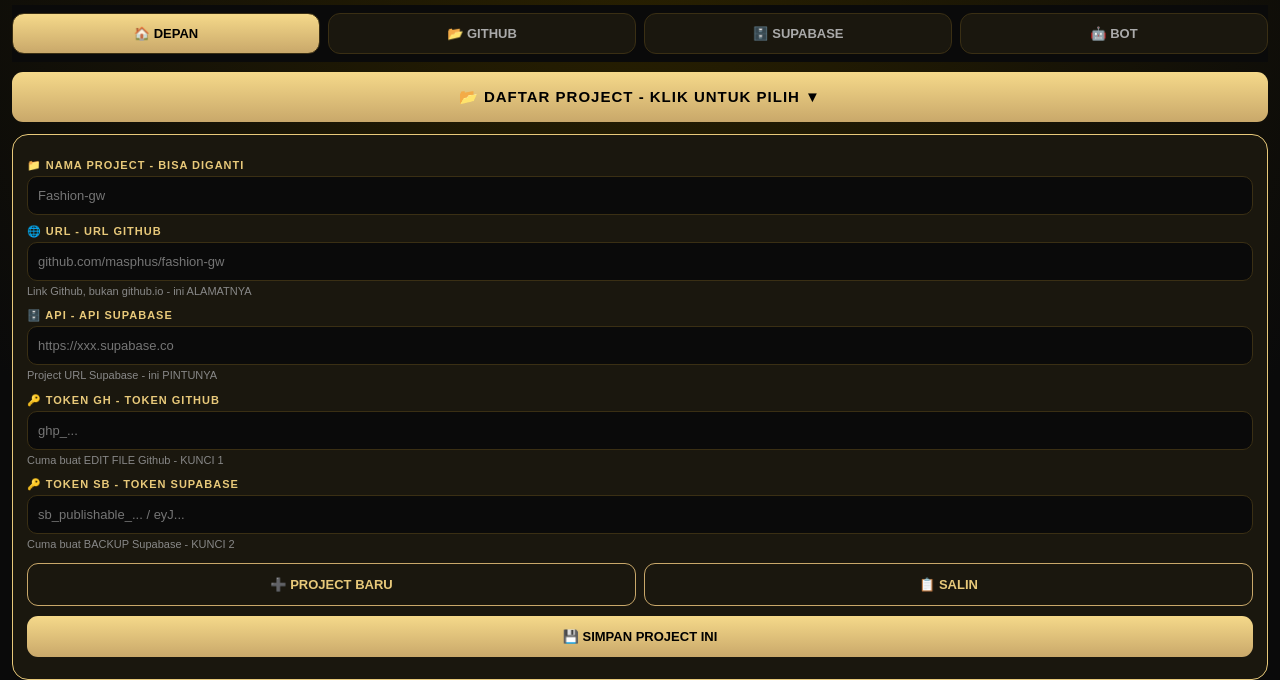
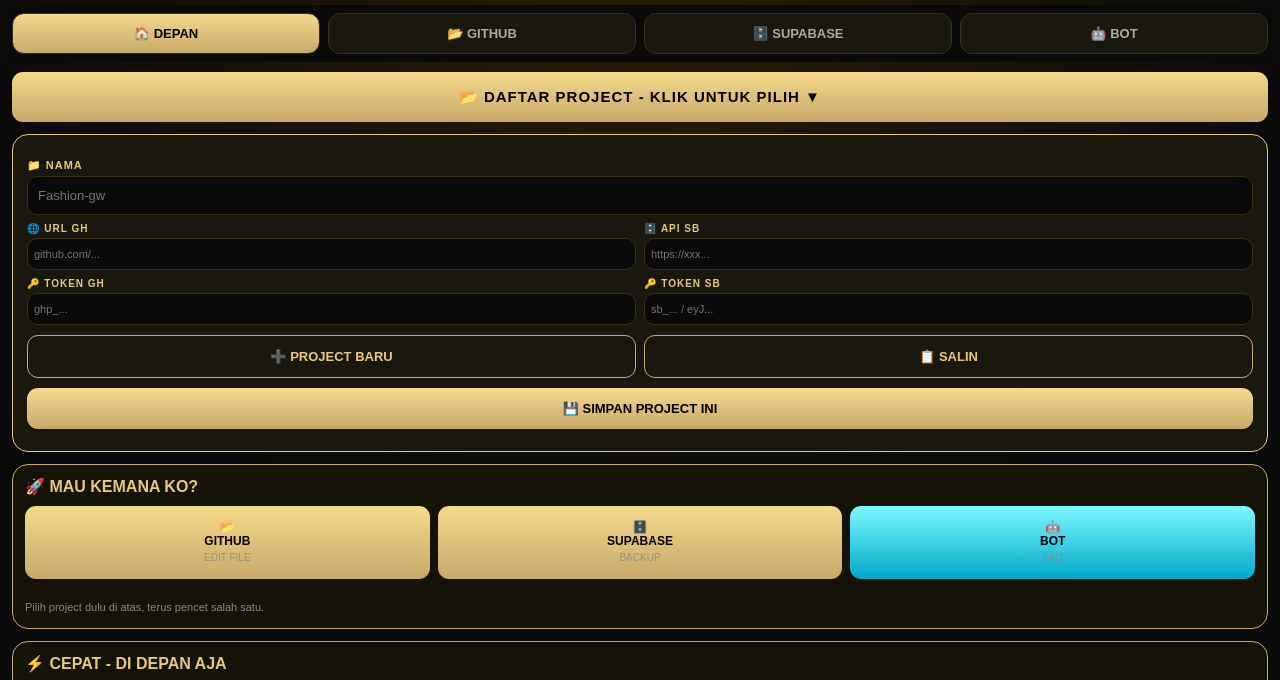
Before and after one commit to masphus/master, a plain HTML site: page index.html in a window 1280 px wide. Shown: the part 80-760 px from the top of the page. Drawn offline with nearby package versions, Linux system fonts and the light colour scheme.

Commit message:
index.html

```diff
--- a/index.html
+++ b/index.html
@@ -10,8 +10,10 @@ h1{text-align:center;font-family:Georgia;font-size:26px;letter-spacing:4px;color
 .card{background:#151207;border:1px solid #C9A86A;border-radius:16px;padding:12px;margin-top:12px}
 .card.bot{border-color:#00E5FF;background:#0a1a20}
 label{display:block;font-size:11px;letter-spacing:1px;color:#E8C97A;margin:10px 0 4px;font-weight:800}
+label.mini{font-size:10px;margin:8px 0 4px;white-space:nowrap;overflow:hidden;text-overflow:ellipsis}
 input{width:100%;background:#0a0a0a;border:1px solid #3a2f14;color:#fff;padding:11px 10px;border-radius:10px;outline:none;font-size:13px}
 input.kecil{font-size:12px;padding:9px 8px;white-space:nowrap;overflow:hidden;text-overflow:ellipsis}
+input.mini{font-size:11px;padding:9px 6px}
 textarea{width:100%;height:320px;background:#000;border:1px solid #3a2f14;color:#7CFC00;padding:10px;border-radius:10px;font-family:monospace;font-size:11px;outline:none}
 textarea.botArea{border-color:#00E5FF;color:#7DF9FF;height:220px}
 button{width:100%;background:linear-gradient(180deg,#F5D98A,#C9A86A);border:none;padding:13px;border-radius:11px;font-weight:900;font-size:13px;margin-top:10px;cursor:pointer;color:#000}
@@ -58,20 +60,16 @@ small{color:#888;font-size:11px;line-height:1.4}
 <div class="row" style="padding:0 4px 4px"><input id="newProj" class="kecil" placeholder="Nama project baru"><button class="sec" style="width:90px" onclick="tambahManual()">+ TAMBAH</button></div>
 </div>
 <div class="card top3">
-<label>📁 NAMA PROJECT - BISA DIGANTI</label>
+<label>📁 NAMA</label>
 <input id="topNama" placeholder="Fashion-gw" autocomplete="off" oninput="simpanSementara()">
-<label>🌐 URL - URL GITHUB</label>
-<input id="topUrl" placeholder="github.com/masphus/fashion-gw" autocomplete="off" oninput="simpanSementara()">
-<small>Link Github, bukan github.io - ini ALAMATNYA</small>
-<label>🗄️ API - API SUPABASE</label>
-<input id="topApi" placeholder="https://xxx.supabase.co" autocomplete="off" oninput="simpanSementara()">
-<small>Project URL Supabase - ini PINTUNYA</small>
-<label>🔑 TOKEN GH - TOKEN GITHUB</label>
-<input id="topTokenGH" placeholder="ghp_..." autocomplete="off" oninput="simpanSementara()">
-<small>Cuma buat EDIT FILE Github - KUNCI 1</small>
-<label>🔑 TOKEN SB - TOKEN SUPABASE</label>
-<input id="topTokenSB" placeholder="sb_publishable_... / eyJ..." autocomplete="off" oninput="simpanSementara()">
-<small>Cuma buat BACKUP Supabase - KUNCI 2</small>
+<div class="row">
+<div><label class="mini">🌐 URL GH</label><input id="topUrl" class="mini" placeholder="github.com/..." autocomplete="off" oninput="simpanSementara()"></div>
+<div><label class="mini">🗄️ API SB</label><input id="topApi" class="mini" placeholder="https://xxx..." autocomplete="off" oninput="simpanSementara()"></div>
+</div>
+<div class="row">
+<div><label class="mini">🔑 TOKEN GH</label><input id="topTokenGH" class="mini" placeholder="ghp_..." autocomplete="off" oninput="simpanSementara()"></div>
+<div><label class="mini">🔑 TOKEN SB</label><input id="topTokenSB" class="mini" placeholder="sb_... / eyJ..." autocomplete="off" oninput="simpanSementara()"></div>
+</div>
 <div class="row"><button class="sec" onclick="bukaProjectBaru()">➕ PROJECT BARU</button><button class="sec" onclick="salin5Kolom()">📋 SALIN</button></div>
 <div class="row"><button onclick="simpanProjectKeDb()">💾 SIMPAN PROJECT INI</button></div>
 <div id="topStatus" style="font-size:12px;margin-top:8px;text-align:center;color:#8aff8a"></div>
@@ -146,7 +144,7 @@ var CLOSE_SCRIPT="<"+"/"+"script>";
 var labelEditor={style:"🎨 Lagi edit: STYLE",body:"📝 Lagi edit: BODY",script:"🧠 Lagi edit: SCRIPT",head:"🏷️ Lagi edit: HEAD",full:"📄 Lagi edit: FULL"};
 function toggleDaftarProject(){ var d=document.getElementById('dropdownProject'); dropdownBuka=!dropdownBuka; if(dropdownBuka){ d.classList.add('show'); loadProjectsDariDb(); } else { d.classList.remove('show'); } }
 function bukaProjectBaru(){ _editId=null; ['topNama','topUrl','topApi','topTokenGH','topTokenSB','projName','project'].forEach(function(id){ var el=document.getElementById(id); if(el) el.value=''; }); document.getElementById('topStatus').textContent="Siap isi project baru... ketik NAMA baru dulu ko!"; document.getElementById('dropdownProject').classList.remove('show'); dropdownBuka=false; updateInfoProject(); simpanSementara(); document.getElementById('topNama').focus(); }
-function salin5Kolom(){ var t="NAMA: "+v('topNama')+"\nURL: "+v('topUrl')+"\nAPI: "+v('topApi')+"\nTOKEN GH: "+v('topTokenGH')+"\nTOKEN SB: "+v('topTokenSB'); try{ navigator.clipboard.writeText(t); document.getElementById('topStatus').textContent="✅ Tersalin!"; }catch(e){ alert(t); } }
+function salin5Kolom(){ var t="NAMA: "+v('topNama')+"\nURL GH: "+v('topUrl')+"\nAPI SB: "+v('topApi')+"\nTOKEN GH: "+v('topTokenGH')+"\nTOKEN SB: "+v('topTokenSB'); try{ navigator.clipboard.writeText(t); document.getElementById('topStatus').textContent="✅ Tersalin!"; }catch(e){ alert(t); } }
 function v(id){ return (document.getElementById(id).value||'').trim(); }
 function simpanSementara(){ try{ localStorage.setItem('master_sementara',JSON.stringify({nama:v('topNama'),url:v('topUrl'),api:v('topApi'),tokenGH:v('topTokenGH'),tokenSB:v('topTokenSB')})); }catch(e){} }
 function loadSementara(){ try{ var d=JSON.parse(localStorage.getItem('master_sementara')||'{}'); if(d.nama) document.getElementById('topNama').value=d.nama; if(d.url) document.getElementById('topUrl').value=d.url; if(d.api) document.getElementById('topApi').value=d.api; if(d.tokenGH) document.getElementById('topTokenGH').value=d.tokenGH; if(d.tokenSB) document.getElementById('topTokenSB').value=d.tokenSB; if(d.nama) document.getElementById('projName').value=d.nama; }catch(e){} }
```
